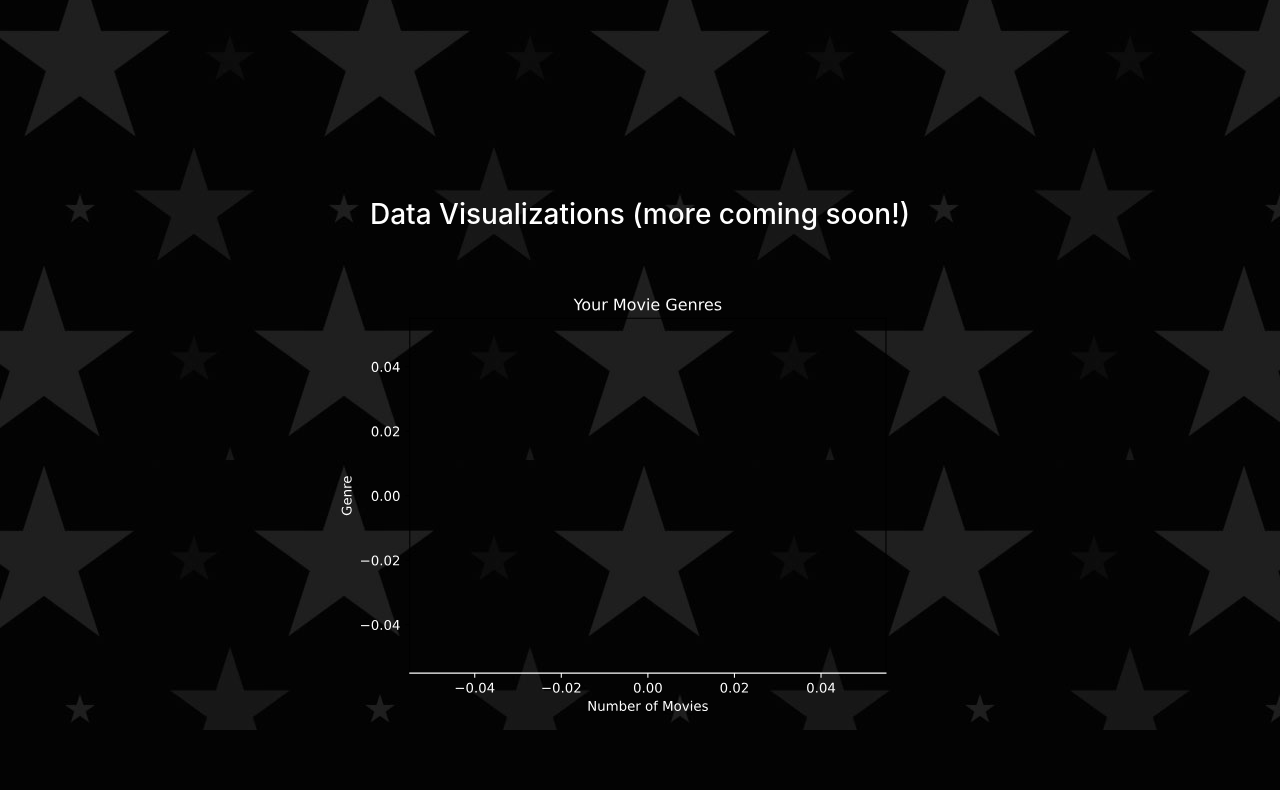
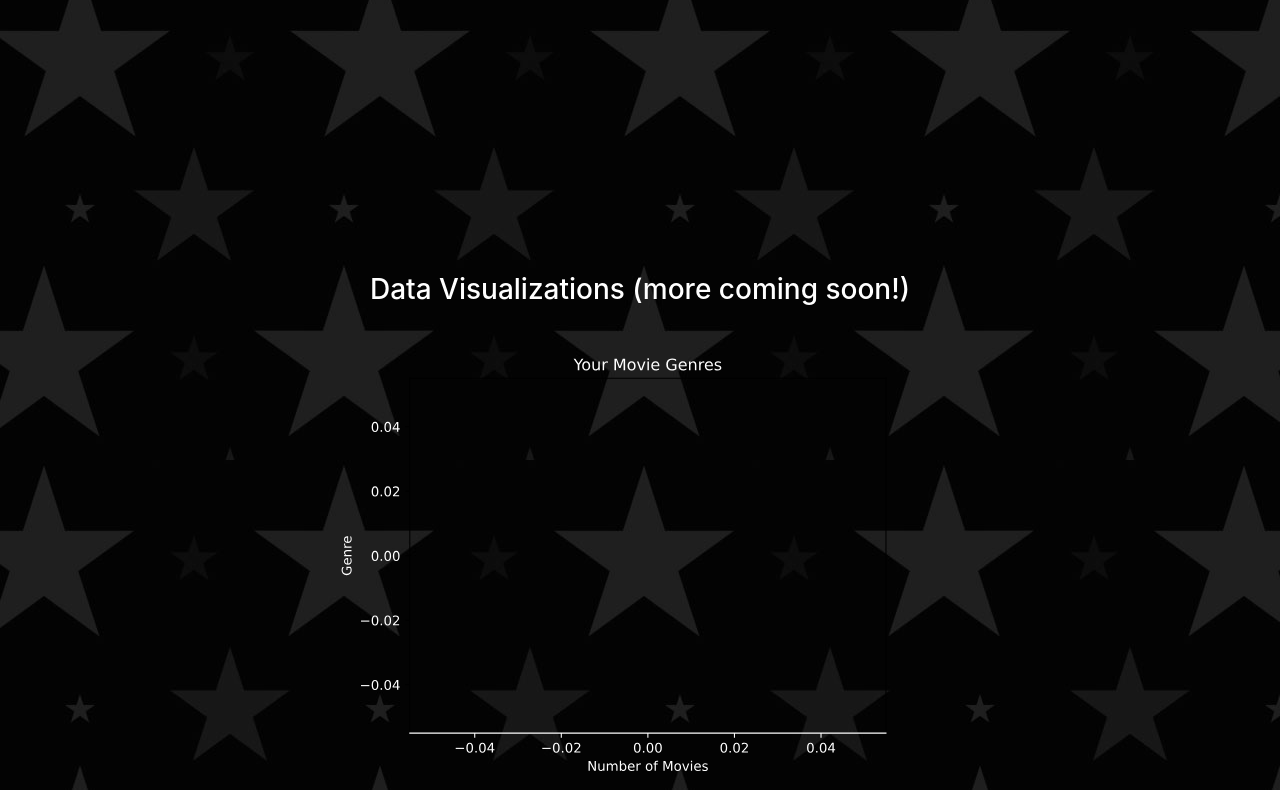
Before and after one commit to scott-sum/My-Movie-List, a Django app: page /statistics/ in a window 1280 px wide. Shown: the part 340-1130 px from the top of the page. Before the commit the page ends 1070 px from the top, so only its background shows below. Run offline with Django 3.2, Linux system fonts and the light colour scheme; the visitor is signed in with stand-in values (Sample User, id 1); data that the repository does not hold is empty; some libraries are stand-ins or nearby versions.

Commit message:
fix css statistics page

```diff
--- a/search/static/search/main.css
+++ b/search/static/search/main.css
@@ -168,11 +168,11 @@
 
 .genre-graph {
     text-align: center;
+    margin-top: 50%;
 }
 
 .genre-graph-header {
-    margin-top: 12em;
-    margin-bottom: 2rem;
+    margin-bottom: 2%;
 }
 
 body {
```
